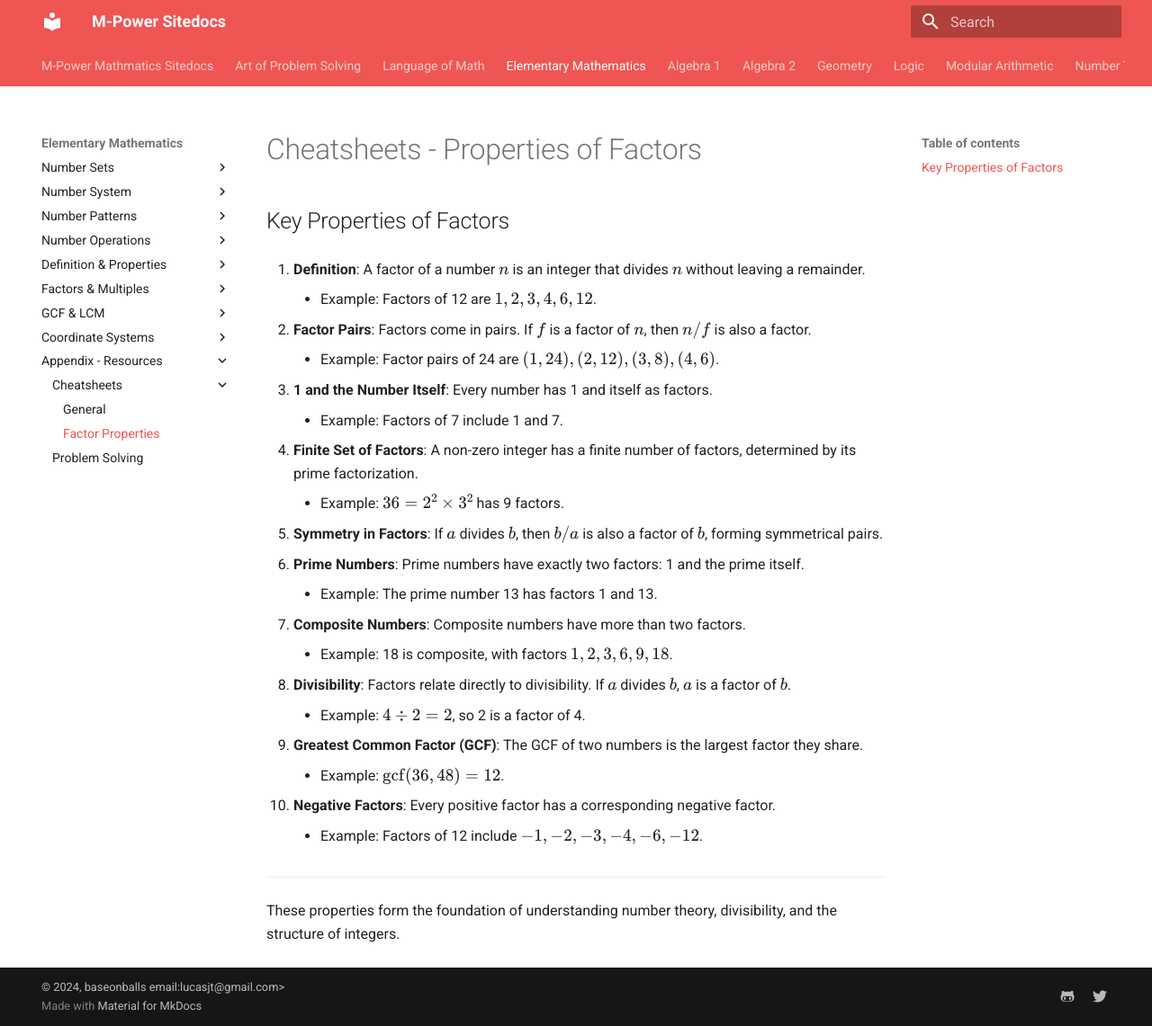
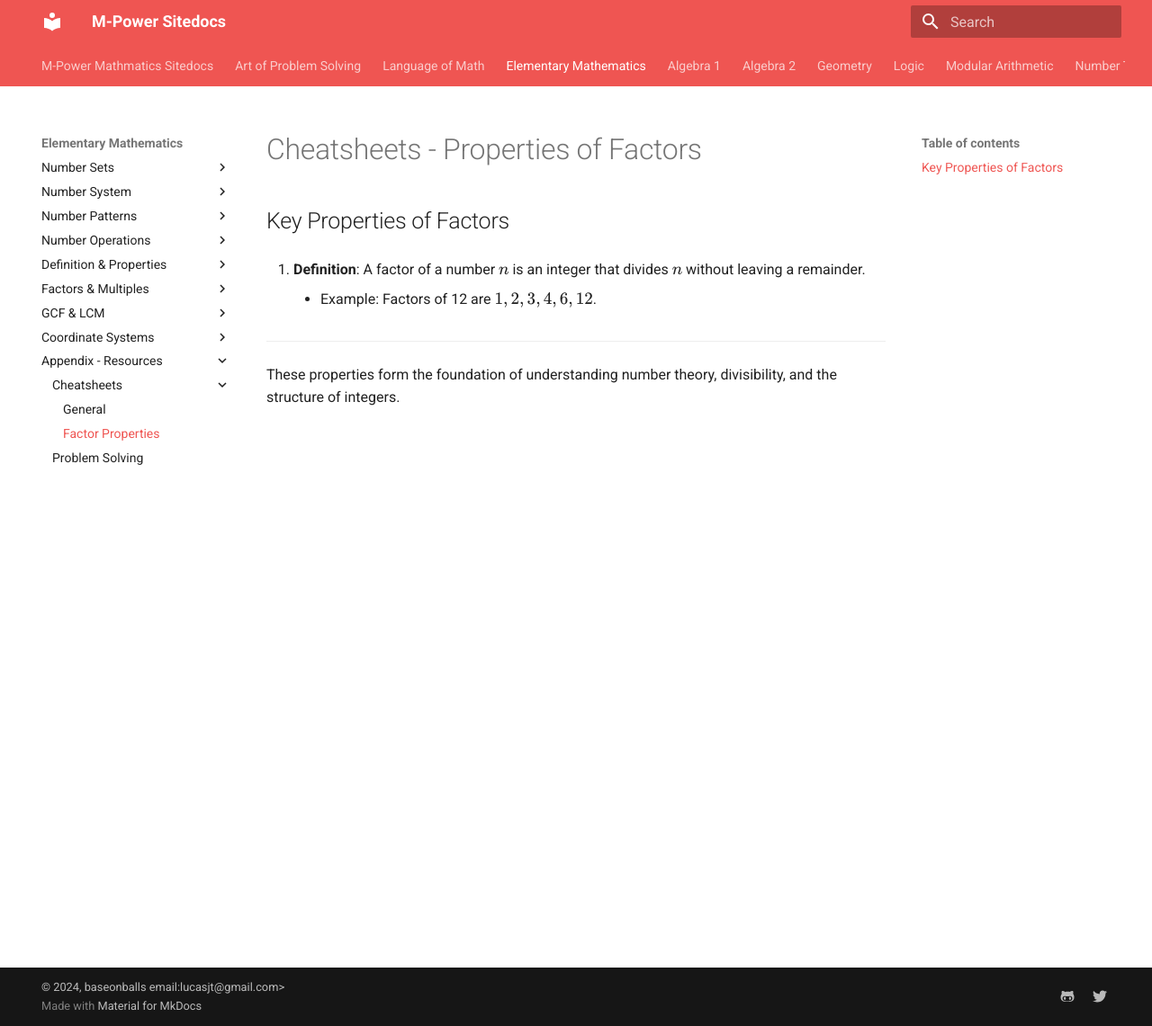
Before and after one commit to baseonballs/mpower-sitedocs, an MkDocs documentation site: the page built from site-docs/mathematics/elem/resources/cheat-sheets/property-of-factors.md, in a window 1280 px wide and 1141 px high. Shown: the whole window at 90% size. Built offline with MkDocs 1.6.1 and Material for MkDocs 9.7.7, drawn with Linux system fonts in a browser that asks for light colours; formulas are drawn with MathJax 3.

```diff
--- a/site-docs/mathematics/elem/resources/cheat-sheets/property-of-factors.md
+++ b/site-docs/mathematics/elem/resources/cheat-sheets/property-of-factors.md
@@ -6,41 +6,6 @@
 
     - Example: Factors of 12 are \(1, 2, 3, 4, 6, 12\).
 
-2. **Factor Pairs**: Factors come in pairs. If \(f\) is a factor of \(n\), then \(n/f\) is also a factor.
-
-    - Example: Factor pairs of 24 are \((1, 24), (2, 12), (3, 8), (4, 6)\).
-
-3. **1 and the Number Itself**: Every number has 1 and itself as factors.
-
-    - Example: Factors of 7 include 1 and 7.
-
-4. **Finite Set of Factors**: A non-zero integer has a finite number of factors, determined by its prime factorization.
-
-    - Example: \(36 = 2^2 \times 3^2\) has 9 factors.
-
-5. **Symmetry in Factors**: If \(a\) divides \(b\), then \(b/a\) is also a factor of \(b\), forming symmetrical pairs.
-
-
-6. **Prime Numbers**: Prime numbers have exactly two factors: 1 and the prime itself.
-
-    - Example: The prime number 13 has factors 1 and 13.
-
-7. **Composite Numbers**: Composite numbers have more than two factors.
-
-    - Example: 18 is composite, with factors \(1, 2, 3, 6, 9, 18\).
-
-8. **Divisibility**: Factors relate directly to divisibility. If \(a\) divides \(b\), \(a\) is a factor of \(b\).
-
-    - Example: \(4 \div 2 = 2\), so 2 is a factor of 4.
-
-9. **Greatest Common Factor (GCF)**: The GCF of two numbers is the largest factor they share.
-
-    - Example: \(\text{gcf}(36, 48) = 12\).
-
-10. **Negative Factors**: Every positive factor has a corresponding negative factor.
-
-    - Example: Factors of 12 include \(-1, -2, -3, -4, -6, -12\).
-
 ---
 
 These properties form the foundation of understanding number theory, divisibility, and the structure of integers.
```
